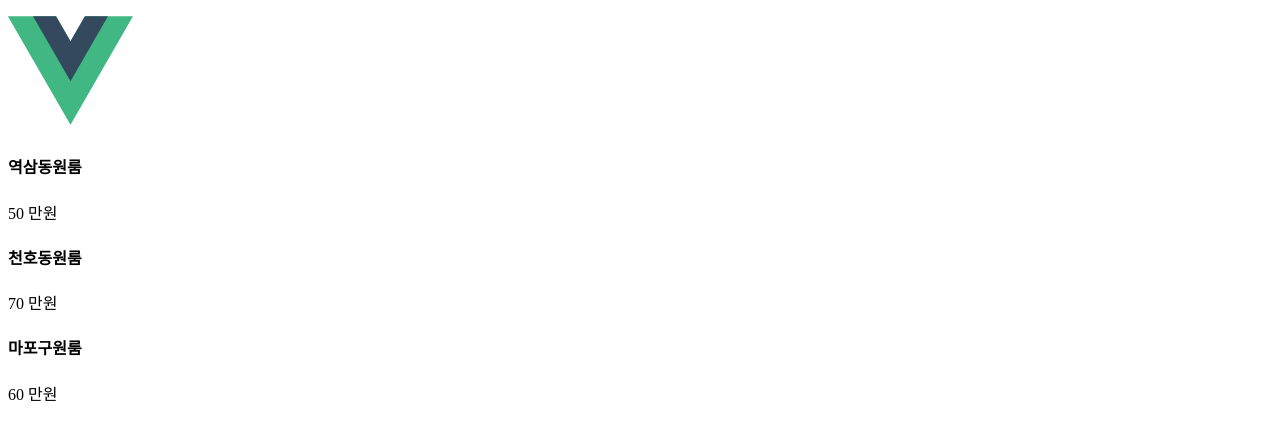
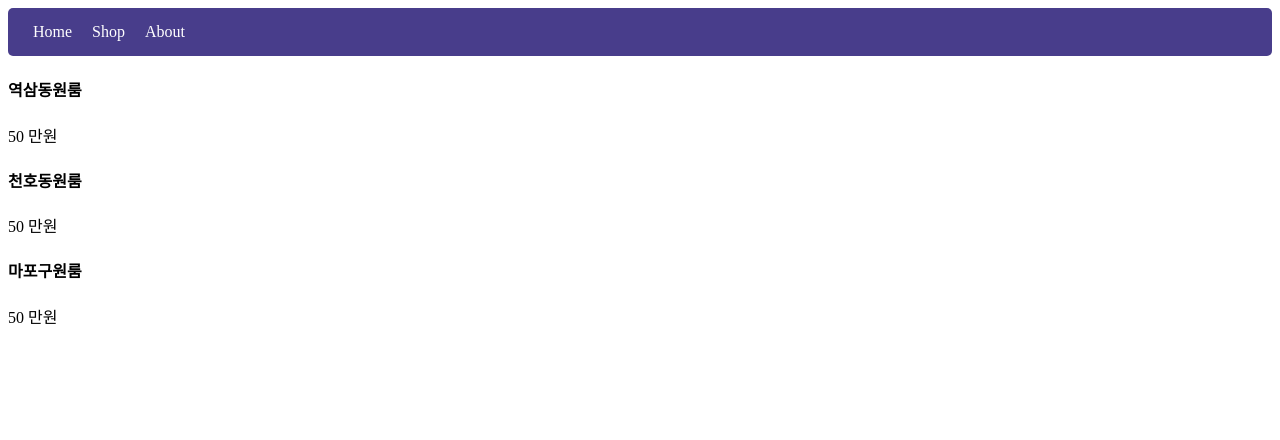
Before and after one commit to woogisfree/vue-study, a Vue app: page / in a window 1280 px wide. Shown: the top 440 px of the page. Built offline with nearby package versions, Linux system fonts and the light colour scheme.

Commit message:
feat: v-for

```diff
--- a/src/App.vue
+++ b/src/App.vue
@@ -1,24 +1,11 @@
 <template>
-  <header>
-    <img
-      alt="Vue logo"
-      class="logo"
-      src="./assets/logo.svg"
-      width="125"
-      height="125"
-    />
-  </header>
-  <div>
-    <h4>{{ products[0] }}</h4>
+  <div class="menu">
+    <a v-for="(a, i) in menus" :key="i">{{ a }}</a>
+  </div>
+
+  <div v-for="(product, i) in products" :key="i">
+    <h4>{{ product }}</h4>
     <p>50 만원</p>
-  </div>
-  <div>
-    <h4>{{ products[1] }}</h4>
-    <p>70 만원</p>
-  </div>
-  <div>
-    <h4>{{ products[2] }}</h4>
-    <p>60 만원</p>
   </div>
 </template>
 
@@ -28,6 +15,7 @@ export default {
   data() {
     return {
       // Define any data properties here
+      menus: ['Home', 'Shop', 'About'],
       products: ['역삼동원룸', '천호동원룸', '마포구원룸'],
     };
   },
@@ -61,5 +49,16 @@ header {
     place-items: flex-start;
     flex-wrap: wrap;
   }
+
+  .menu {
+    background: darkslateblue;
+    padding: 15px;
+    border-radius: 5px;
+  }
+
+  .menu a {
+    color: white;
+    padding: 10px;
+  }
 }
 </style>
```
Also changed, not shown: 1 other file (tests, documents, lock files or other folders).
